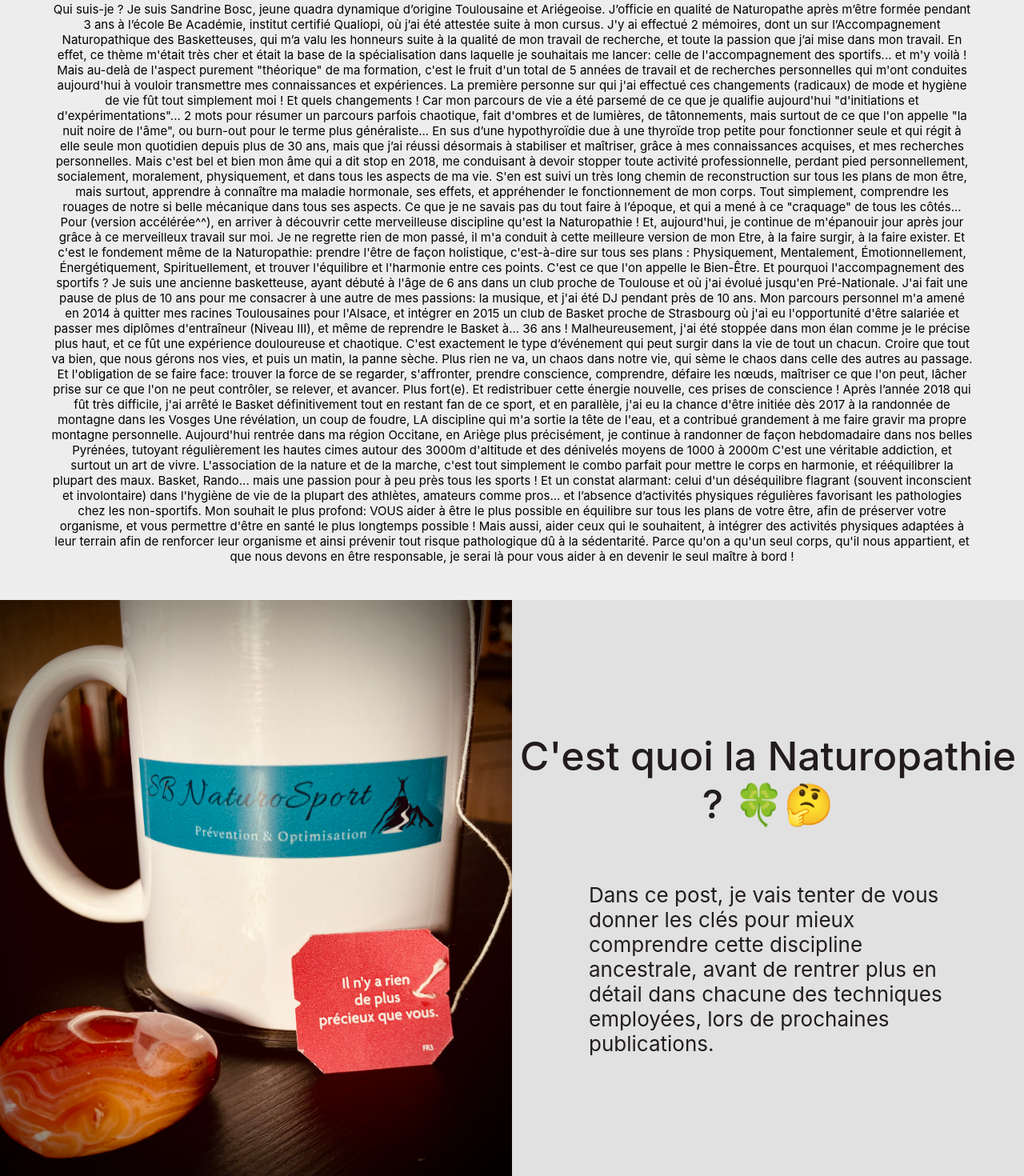
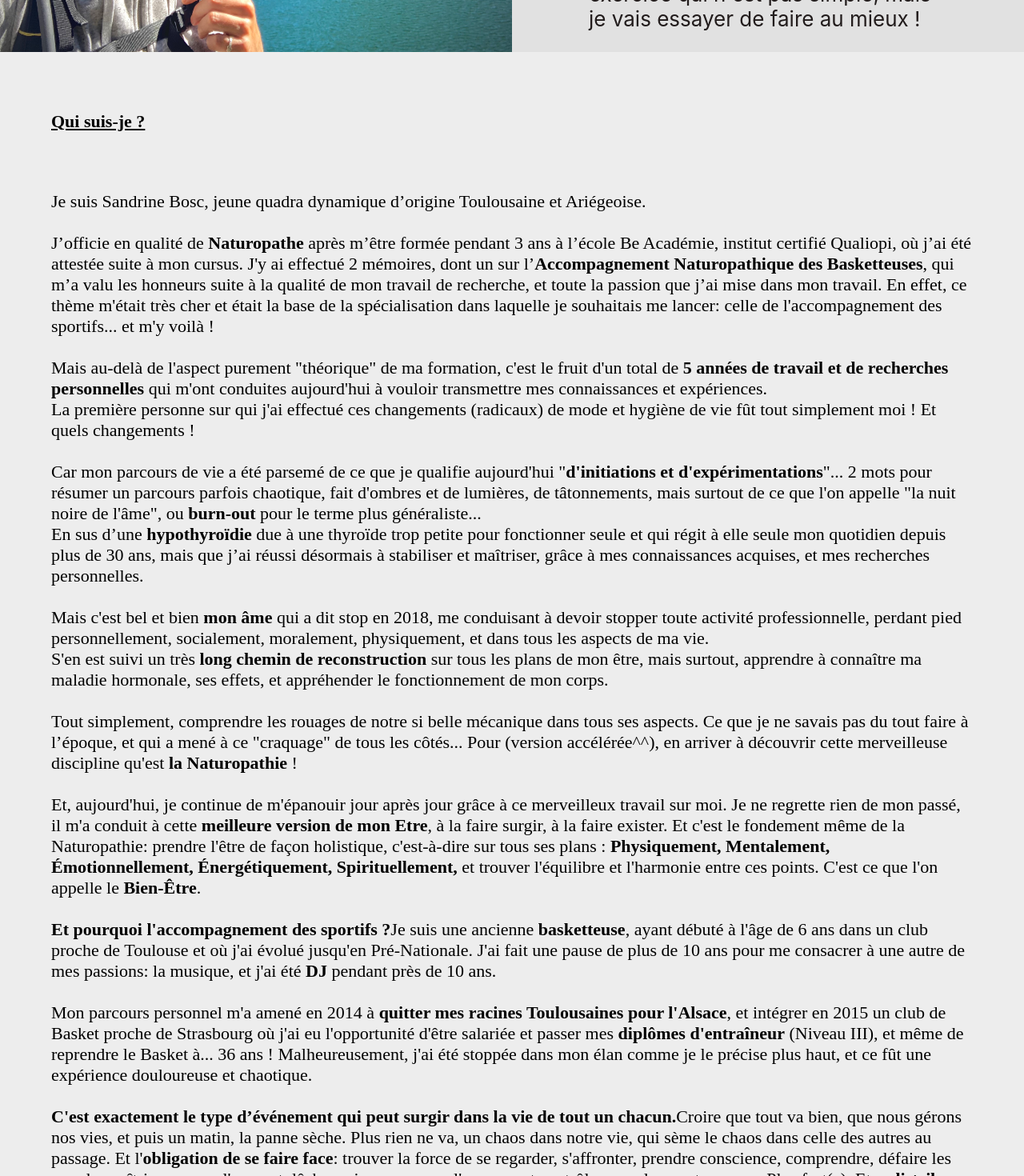
Before and after one commit to web-dvp-web/chantal-vivent, a React (Create React App) app: page /leblog in a window 1280 px wide. Shown: the part 1760-3230 px from the top of the page at 80% size. Built offline with nearby package versions, Linux system fonts and the light colour scheme; a web font is replaced by a local one.

Commit message:
edit text + footer text

```diff
--- a/src/components/carteinformations6/cartesinformations6.css
+++ b/src/components/carteinformations6/cartesinformations6.css
@@ -69,3 +69,8 @@
   display: flex;
   justify-content: center;
 }
+.gras{
+  font-size: 22px;
+  font-weight: bold;
+  text-decoration: underline;
+}
--- a/src/components/footer/Footer.jsx
+++ b/src/components/footer/Footer.jsx
@@ -35,7 +35,7 @@ const Footer = (props) => {
         <div className="info2FooterContainer">
           <div className="part1Footer">
           <hr className="ligne" />
-          <h2 className="h2footerContacerNous">Me contacter</h2>
+          <h2 className="h2footerContacerNous">Mon adresse mail</h2>
           <div className="iconeFooterContainer">
             <img
               className="iconeFooter"
@@ -50,7 +50,7 @@ const Footer = (props) => {
           <div className="part2Footer">
           <hr className="ligne" />
             <a className="aFooter" href="/contact">
-              <p className="aFooter">Nos horaires{props.horaires} </p>
+              <p className="aFooter">Me contacter{props.horaires} </p>
             </a>
             <hr className="ligne" />
             <a href="/mentionslegales">
--- a/src/pages/pagegalerie/PageGalerie.jsx
+++ b/src/pages/pagegalerie/PageGalerie.jsx
@@ -36,88 +36,127 @@ const PageGalerie = () => {
         img={img1}
       />
       <p className="texteInfoGalerie">
-      Qui suis-je ?
+     <p className="gras"> Qui suis-je ?</p>
+      <br />
+      <br />
 Je suis Sandrine Bosc, jeune quadra dynamique d’origine Toulousaine et Ariégeoise.
-J’officie en qualité de Naturopathe après m’être formée pendant 3 ans à l’école Be Académie,
+<br />
+<br />
+J’officie en qualité de <b>Naturopathe </b>après m’être formée pendant 3 ans à l’école Be Académie,
 institut certifié Qualiopi, où j’ai été attestée suite à mon cursus.
-J'y ai effectué 2 mémoires, dont un sur l’Accompagnement Naturopathique des Basketteuses,
+J'y ai effectué 2 mémoires, dont un sur l’<b>Accompagnement Naturopathique des Basketteuses</b>,
 qui m’a valu les honneurs suite à la qualité de mon travail de recherche, et toute la passion que
 j’ai mise dans mon travail. En effet, ce thème m'était très cher et était la base de la
 spécialisation dans laquelle je souhaitais me lancer: celle de l'accompagnement des
 sportifs... et m'y voilà !
+<br />
+<br />
+
 Mais au-delà de l'aspect purement "théorique" de ma formation, c'est le fruit d'un total
-de 5 années de travail et de recherches personnelles qui m'ont conduites aujourd'hui à
+de <b>5 années de travail et de recherches personnelles</b> qui m'ont conduites aujourd'hui à
 vouloir transmettre mes connaissances et expériences.
+<br />
 La première personne sur qui j'ai effectué ces changements (radicaux) de mode et hygiène
 de vie fût tout simplement moi ! Et quels changements !
-Car mon parcours de vie a été parsemé de ce que je qualifie aujourd'hui "d'initiations et
-d'expérimentations"... 2 mots pour résumer un parcours parfois chaotique, fait d'ombres
+<br />
+<br />
+Car mon parcours de vie a été parsemé de ce que je qualifie aujourd'hui "<b>d'initiations et
+d'expérimentations</b>"... 2 mots pour résumer un parcours parfois chaotique, fait d'ombres
 et de lumières, de tâtonnements, mais surtout de ce que l'on appelle "la nuit noire de
-l'âme", ou burn-out pour le terme plus généraliste...
-En sus d’une hypothyroïdie due à une thyroïde trop petite pour fonctionner seule et qui
+l'âme", ou <b>burn-out</b> pour le terme plus généraliste...
+<br />
+En sus d’une <b>hypothyroïdie</b> due à une thyroïde trop petite pour fonctionner seule et qui
 régit à elle seule mon quotidien depuis plus de 30 ans, mais que j’ai réussi désormais à
 stabiliser et maîtriser, grâce à mes connaissances acquises, et mes recherches
 personnelles.
-Mais c'est bel et bien mon âme qui a dit stop en 2018, me conduisant à devoir stopper
+<br />
+<br />
+Mais c'est bel et bien <b>mon âme</b> qui a dit stop en 2018, me conduisant à devoir stopper
 toute activité professionnelle, perdant pied personnellement, socialement, moralement,
 physiquement, et dans tous les aspects de ma vie.
-S'en est suivi un très long chemin de reconstruction sur tous les plans de mon être, mais
+<br />
+S'en est suivi un très <b>long chemin de reconstruction</b> sur tous les plans de mon être, mais
 surtout, apprendre à connaître ma maladie hormonale, ses effets, et appréhender le
 fonctionnement de mon corps.
+<br />
+<br />
 Tout simplement, comprendre les rouages de notre si belle mécanique dans tous ses
 aspects. Ce que je ne savais pas du tout faire à l’époque, et qui a mené à ce "craquage" de
 tous les côtés... Pour (version accélérée^^), en arriver à découvrir cette merveilleuse
-discipline qu'est la Naturopathie !
+discipline qu'est <b>la Naturopathie</b> !
+<br />
+<br />
 Et, aujourd'hui, je continue de m'épanouir jour après jour grâce à ce merveilleux travail
-sur moi. Je ne regrette rien de mon passé, il m'a conduit à cette meilleure version de mon
-Etre, à la faire surgir, à la faire exister.
+sur moi. Je ne regrette rien de mon passé, il m'a conduit à cette <b>meilleure version de mon
+Etre</b>, à la faire surgir, à la faire exister.
 Et c'est le fondement même de la Naturopathie: prendre l'être de façon holistique,
-c'est-à-dire sur tous ses plans : Physiquement, Mentalement, Émotionnellement,
-Énergétiquement, Spirituellement, et trouver l'équilibre et l'harmonie entre ces points.
-C'est ce que l'on appelle le Bien-Être.
-
-Et pourquoi l'accompagnement des sportifs ?
-Je suis une ancienne basketteuse, ayant débuté à l'âge de 6 ans dans un club proche de
+c'est-à-dire sur tous ses plans : <b>Physiquement, Mentalement, Émotionnellement,
+Énergétiquement, Spirituellement,</b> et trouver l'équilibre et l'harmonie entre ces points.
+C'est ce que l'on appelle le <b>Bien-Être</b>.
+<br />
+<br />
+<b>Et pourquoi l'accompagnement des sportifs ?</b>
+Je suis une ancienne <b>basketteuse</b>, ayant débuté à l'âge de 6 ans dans un club proche de
 Toulouse et où j'ai évolué jusqu'en Pré-Nationale. J'ai fait une pause de plus de 10 ans
-pour me consacrer à une autre de mes passions: la musique, et j'ai été DJ pendant près de
+pour me consacrer à une autre de mes passions: la musique, et j'ai été <b>DJ</b> pendant près de
 10 ans.
-Mon parcours personnel m'a amené en 2014 à quitter mes racines Toulousaines pour
-l'Alsace, et intégrer en 2015 un club de Basket proche de Strasbourg où j'ai eu
-l'opportunité d'être salariée et passer mes diplômes d'entraîneur (Niveau III), et même
+<br />
+<br />
+Mon parcours personnel m'a amené en 2014 à <b>quitter mes racines Toulousaines pour
+l'Alsace</b>, et intégrer en 2015 un club de Basket proche de Strasbourg où j'ai eu
+l'opportunité d'être salariée et passer mes <b>diplômes d'entraîneur</b> (Niveau III), et même
 de reprendre le Basket à... 36 ans !
 Malheureusement, j'ai été stoppée dans mon élan comme je le précise plus haut, et ce fût
 une expérience douloureuse et chaotique.
-C'est exactement le type d’événement qui peut surgir dans la vie de tout un chacun.
+<br />
+<br />
+<b>C'est exactement le type d’événement qui peut surgir dans la vie de tout un chacun.</b>
 Croire que tout va bien, que nous gérons nos vies, et puis un matin, la panne sèche. Plus rien
 ne va, un chaos dans notre vie, qui sème le chaos dans celle des autres au passage. Et
-l'obligation de se faire face: trouver la force de se regarder, s'affronter, prendre
+l'<b>obligation de se faire face</b>: trouver la force de se regarder, s'affronter, prendre
 conscience, comprendre, défaire les nœuds, maîtriser ce que l'on peut, lâcher prise sur ce
-que l'on ne peut contrôler, se relever, et avancer. Plus fort(e). Et redistribuer cette
-énergie nouvelle, ces prises de conscience !
+que l'on ne peut contrôler, se relever, et avancer. Plus fort(e). Et <b>redistribuer cette
+énergie nouvelle</b>, ces prises de conscience !
+<br />
+<br />
 Après l’année 2018 qui fût très difficile, j'ai arrêté le Basket définitivement tout en
 restant fan de ce sport, et en parallèle, j'ai eu la chance d'être initiée dès 2017 à la
-randonnée de montagne dans les Vosges
+<b>randonnée de montagne</b> dans les Vosges
+<br/>
 Une révélation, un coup de foudre, LA discipline qui m'a sortie la tête de l'eau, et a
-contribué grandement à me faire gravir ma propre montagne personnelle.
+contribué grandement à me faire gravir ma propre <b>montagne personnelle.</b>
+<br />
+<br />
 Aujourd'hui rentrée dans ma région Occitane, en Ariège plus précisément, je continue à
-randonner de façon hebdomadaire dans nos belles Pyrénées, tutoyant régulièrement les
+randonner de façon hebdomadaire dans <b>nos belles Pyrénées</b>, tutoyant régulièrement les
 hautes cimes autour des 3000m d'altitude et des dénivelés moyens de 1000 à 2000m
-C'est une véritable addiction, et surtout un art de vivre. L'association de la nature et de
+<br />
+<br />
+C'est une véritable addiction, et surtout un <b>art de vivre</b>.
+L'association de la nature et de
 la marche, c'est tout simplement le combo parfait pour mettre le corps en harmonie, et
 rééquilibrer la plupart des maux.
+<br />
+<br />
 Basket, Rando... mais une passion pour à peu près tous les sports ! Et un constat alarmant:
-celui d'un déséquilibre flagrant (souvent inconscient et involontaire) dans l'hygiène de vie
-de la plupart des athlètes, amateurs comme pros... et l’absence d’activités physiques
+celui d'un <b>déséquilibre flagrant</b> (souvent inconscient et involontaire) dans <b> l'hygiène de vie
+de la plupart des athlètes</b>, amateurs comme pros... et l’<b>absence d’activités physiques</b>
 régulières favorisant les pathologies chez les non-sportifs.
-
-Mon souhait le plus profond:
-VOUS aider à être le plus possible en équilibre sur tous les plans de votre être, afin de préserver
+<br />
+<br />
+<b>Mon souhait le plus profond:</b>
+<b>VOUS aider</b> à être le plus possible en équilibre sur tous les plans de votre être, afin de préserver
 votre organisme, et vous permettre d'être en santé le plus longtemps possible !
-Mais aussi, aider ceux qui le souhaitent, à intégrer des activités physiques adaptées à leur terrain
-afin de renforcer leur organisme et ainsi prévenir tout risque pathologique dû à la sédentarité.
+Mais aussi, aider ceux qui le souhaitent, à intégrer des <b>activités physiques adaptées</b> à leur terrain
+afin de renforcer leur organisme et ainsi <b>prévenir tout risque pathologique dû à la sédentarité.</b>
+<br />
+<br />
+</p>
+<p className="pBleu">
 Parce qu'on a qu'un seul corps, qu'il nous appartient, et que nous devons en être
+<br />
 responsable, je serai là pour vous aider à en devenir le seul maître à bord !
-      </p>
+</p>
       <CarteInformations6
         titre="C'est quoi la Naturopathie ? 🍀🤔"
         texte="Dans ce post, je vais tenter de vous donner les clés pour mieux comprendre cette discipline ancestrale, avant de rentrer plus en détail dans chacune des techniques employées, lors de prochaines publications."
--- a/src/pages/pagegalerie/pagegalerie.css
+++ b/src/pages/pagegalerie/pagegalerie.css
@@ -21,6 +21,14 @@
 .texteInfoGalerie{
   padding: 20px;
   width: 90%;
-  font-size: 15px;
+  font-size: 22px;
+  text-align: left;
+  font-family: normal;
   color: black;
 }
+.pBleu{
+  margin-bottom: 2em;
+  font-size: 28px;
+  font-family: normal;
+  color: #2d808c;
+}
```
